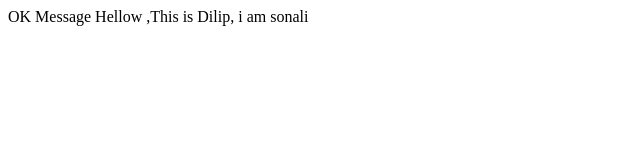
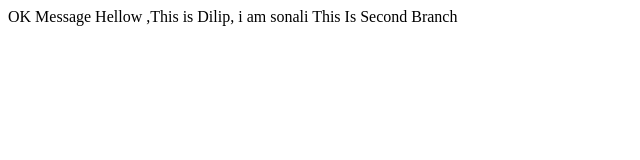
Before and after one commit to dilippakhare/apgweb, a plain HTML site: page index.html in a window 1280 px wide. Shown: the whole page, without its empty margins (0-640 px from the left). Drawn offline with Linux system fonts and the light colour scheme.

Commit message:
Second Branch Code

```diff
--- a/index.html
+++ b/index.html
@@ -1,6 +1,8 @@
 <html>
   <body>
       OK Message  Hellow   ,This is Dilip, i am sonali
+
+      This Is Second Branch
   </body>
 
 </html>
```
